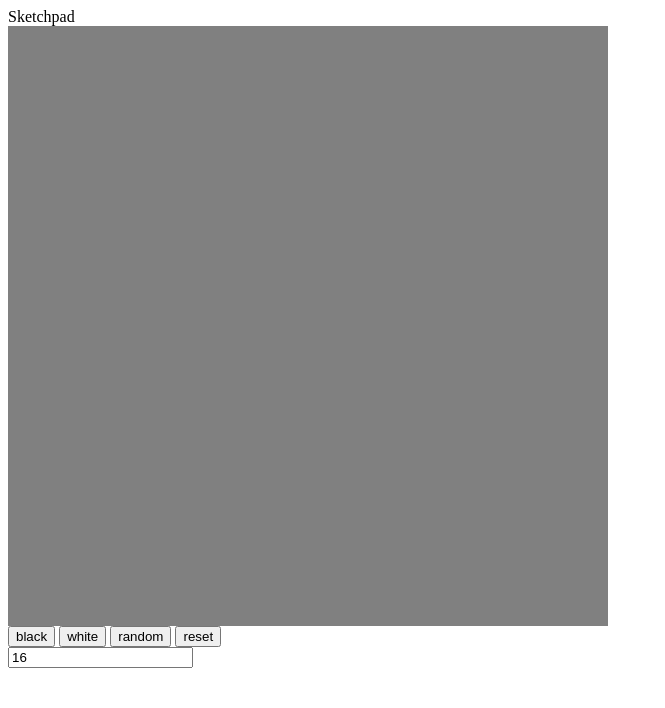
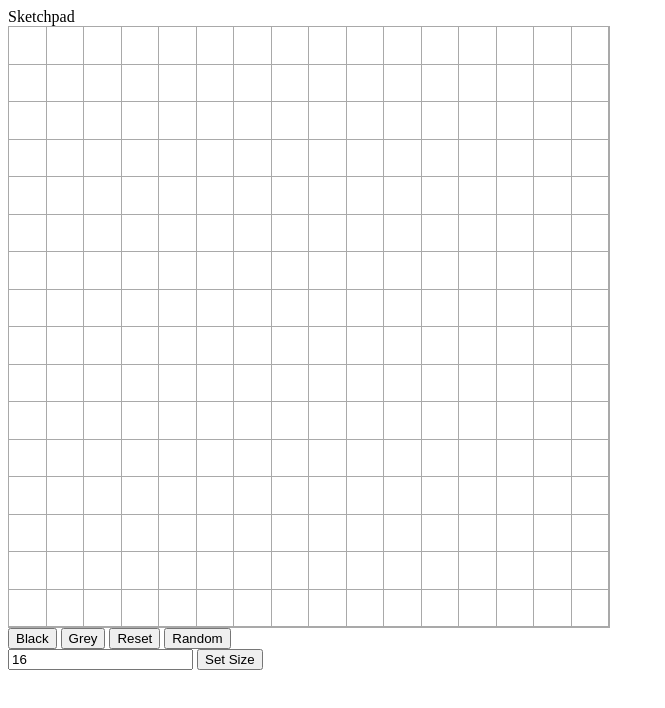
Before and after one commit to RussWooDev/etch-a-sketch, a plain HTML site: page index.html in a window 1280 px wide. Shown: the whole page, without its empty margins (0-665 px from the left). Drawn offline with Linux system fonts and the light colour scheme.

Commit message:
Finished foundation

```diff
--- a/app.js
+++ b/app.js
@@ -1,13 +1,28 @@
+
 const addSquares = (size) => {
-    let board = document.querySelector('.sketchboard');
-    board.style.gridTemplateColumns = 'repeat(16 , 1fr)'
-    board.style.gridTemplateRows = 'repeat(16 , 1fr)'
+    let board = document.querySelector(".board");
+    let squares = board.querySelectorAll("div");
+    squares.forEach((div) => div.remove());
+    board.style.gridTemplateColumns = `repeat(${size}, 1fr)`;
+    board.style.gridTemplateRows =`repeat(${size}, 1fr)`;
 
-    for(let i=0; i<256; i++){
+
+    for(i=0; i<(size*size); i++){
         let square = document.createElement('div');
-        square.style.backgroundColor="gray";
-        board.insertAdjacentElement('beforeend' , square)
+        square.style.backgroundColor = "white";
+        square.style.borderRight = "thin solid darkgrey";
+        square.style.borderBottom = "thin solid darkgrey";
+
+        square.addEventListener("mousedown", () => square.style.backgroundColor = "black");
+        board.insertAdjacentElement('beforeend', square);
     }
 }
 
-addSquares(16)
+addSquares(16);
+
+
+const changeSize = (input) => {
+    if(input < 2) return console.log("too few squares");
+    if(input > 100) return console.log("too many squares");
+    addSquares(input);
+}
--- a/index.html
+++ b/index.html
@@ -2,28 +2,37 @@
 
 <html>
   <head>
-    <meta charset="utf-8" />
-    <meta http-equiv="X-UA-Compatible" content="IE=edge" />
-    <title>Sketchpad</title>
-    <meta name="viewport" content="width=device-width, initial-scale=1" />
-    <link rel="stylesheet" href="./styles.css" />
+    <meta charset="utf-8">
+    <meta http-equiv="X-UA-Compatible" content="IE=edge">
+    <title></title>
+    <meta name="description" content="">
+    <meta name="viewport" content="width=device-width, initial-scale=1">
+    <link rel="stylesheet" href="./styles.css">
   </head>
   <body>
-    <div class="flex-container">
+    <div class="sketchpad">
       <div class="title">Sketchpad</div>
       <div class="content">
-        <div class="sketchboard"></div>
+        <div class="board"></div>
         <div class="buttons">
-          <button>black</button>
-          <button>white</button>
-          <button>random</button>
-          <button>reset</button>
+          <button>Black</button>
+          <button>Grey</button>
+          <button>Reset</button>
+          <button>Random</button>
         </div>
-        <div>
-          <input type="text" placeholder="How many squares" value="16" />
+        <div class="sizeAdjust">
+          <input type="text" name="sizeAdjust" value="16" placeholder="How many Squares?" onchange="changeSize(this.value)">
+          <button type="submit">Set Size</button>
         </div>
+
+
       </div>
+
+
+
+
     </div>
+
 
     <script src="./app.js" async defer></script>
   </body>
--- a/styles.css
+++ b/styles.css
@@ -1,5 +1,6 @@
-.sketchboard{
+.board{
     width: 600px;
     height: 600px;
     display: grid;
+    border: 0.1em solid darkgray;
 }
```
